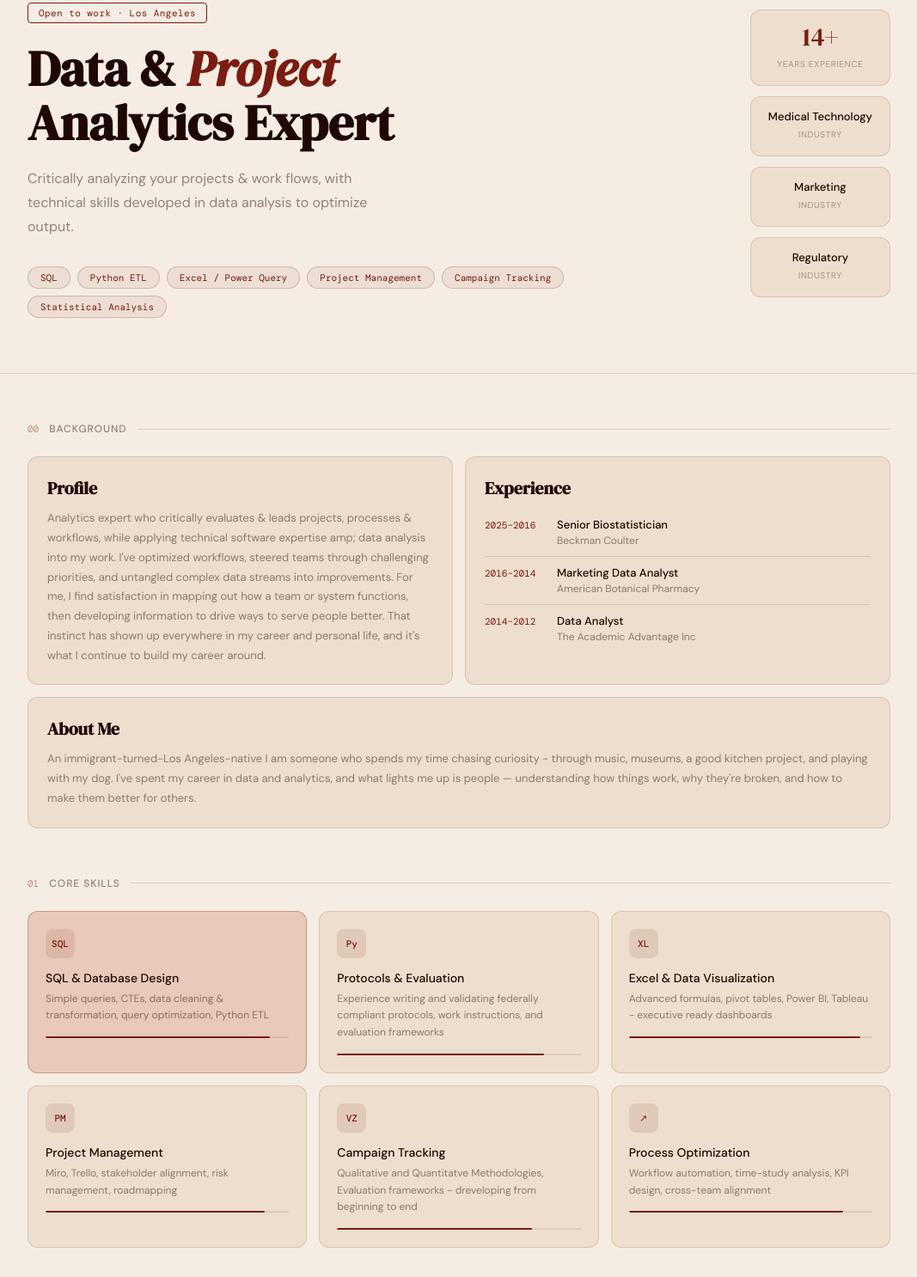
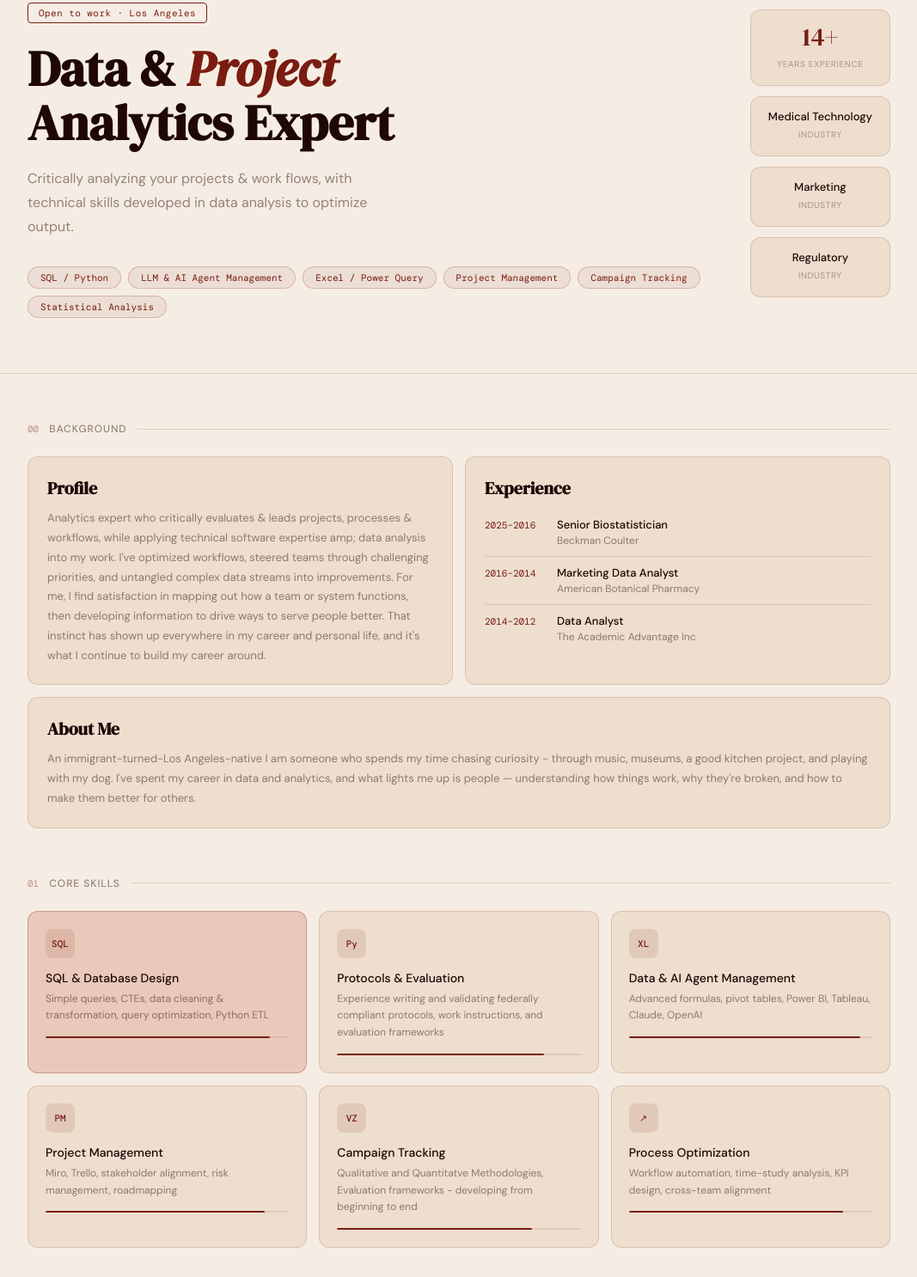
Before and after one commit to mkhan00921/mkhan00921.github.io, a plain HTML site: page index.html in a window 1280 px wide. Shown: the part 134-1620 px from the top of the page at 86% size, without its empty margins (106-1173 px from the left). Drawn offline with nearby package versions, Linux system fonts and the light colour scheme.

Commit message:
Update index.html

```diff
--- a/index.html
+++ b/index.html
@@ -219,8 +219,8 @@
       <h1>Data &amp; <em>Project</em> Analytics Expert</h1>
       <p class="hero-sub">Critically analyzing your projects & work flows, with technical skills developed in data analysis to optimize output.</p>
       <div class="hero-chips">
-        <span class="chip">SQL</span>
-        <span class="chip">Python ETL</span>
+        <span class="chip">SQL / Python</span>
+        <span class="chip">LLM & AI Agent Management</span>
         <span class="chip">Excel / Power Query</span>
         <span class="chip">Project Management</span>
         <span class="chip">Campaign Tracking</span>
@@ -314,8 +314,8 @@
       </div>
       <div class="skill-card">
         <div class="skill-icon">XL</div>
-        <h3>Excel & Data Visualization</h3>
-        <p>Advanced formulas, pivot tables, Power BI, Tableau - executive ready dashboards</p>
+        <h3>Data & AI Agent Management</h3>
+        <p>Advanced formulas, pivot tables, Power BI, Tableau, Claude, OpenAI</p>
         <div class="skill-bar-wrap"><div class="skill-bar" style="width:95%"></div></div>
       </div>
       <div class="skill-card">
@@ -327,7 +327,7 @@
       <div class="skill-card">
         <div class="skill-icon">VZ</div>
         <h3>Campaign Tracking</h3>
-        <p>Qualitative and Quantitatve Methodologies, Evaluation frameworks - dreveloping from beginning to end</p>
+        <p>Qualitative and Quantitatve Methodologies, Evaluation frameworks - developing from beginning to end</p>
         <div class="skill-bar-wrap"><div class="skill-bar" style="width:80%"></div></div>
       </div>
       <div class="skill-card">
```
